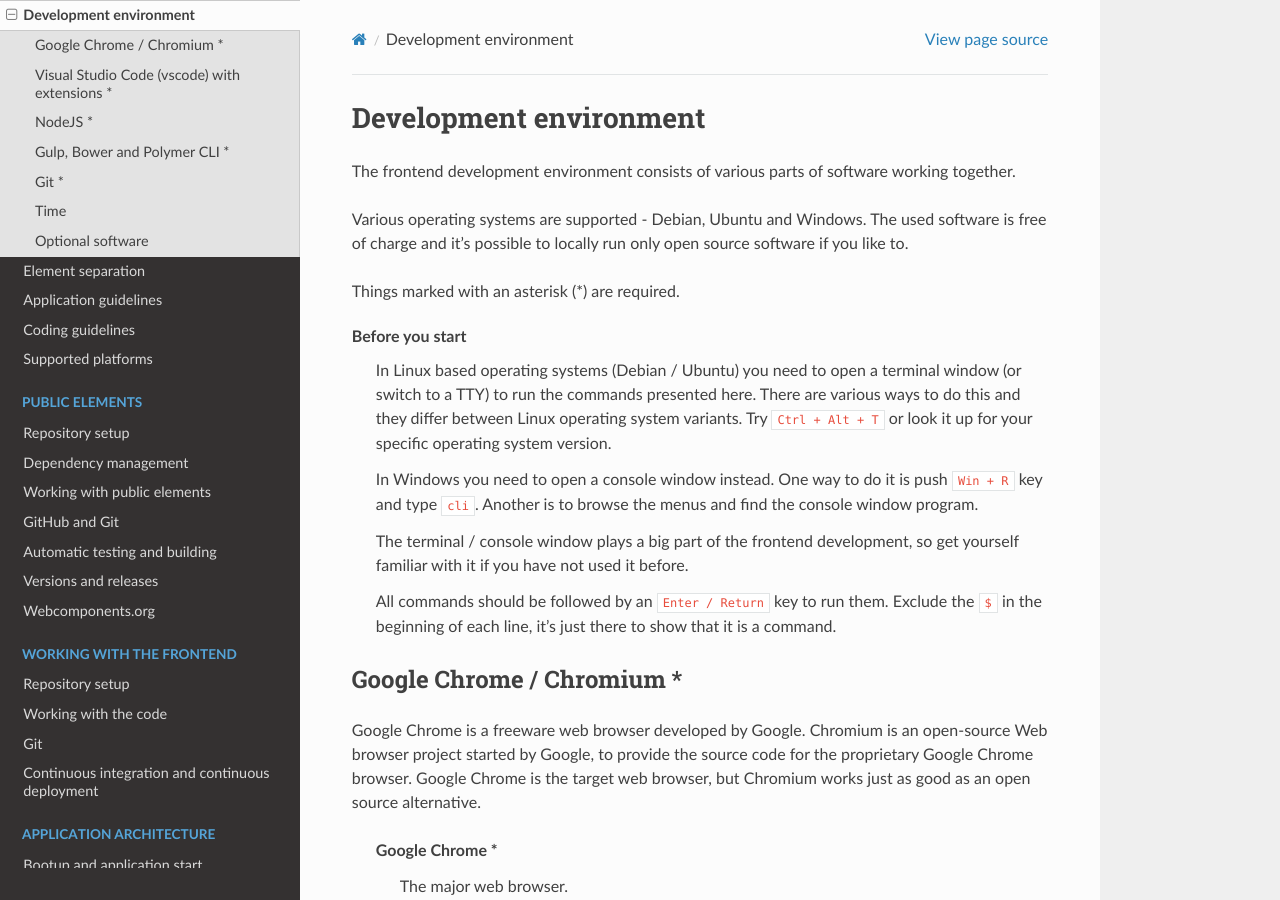
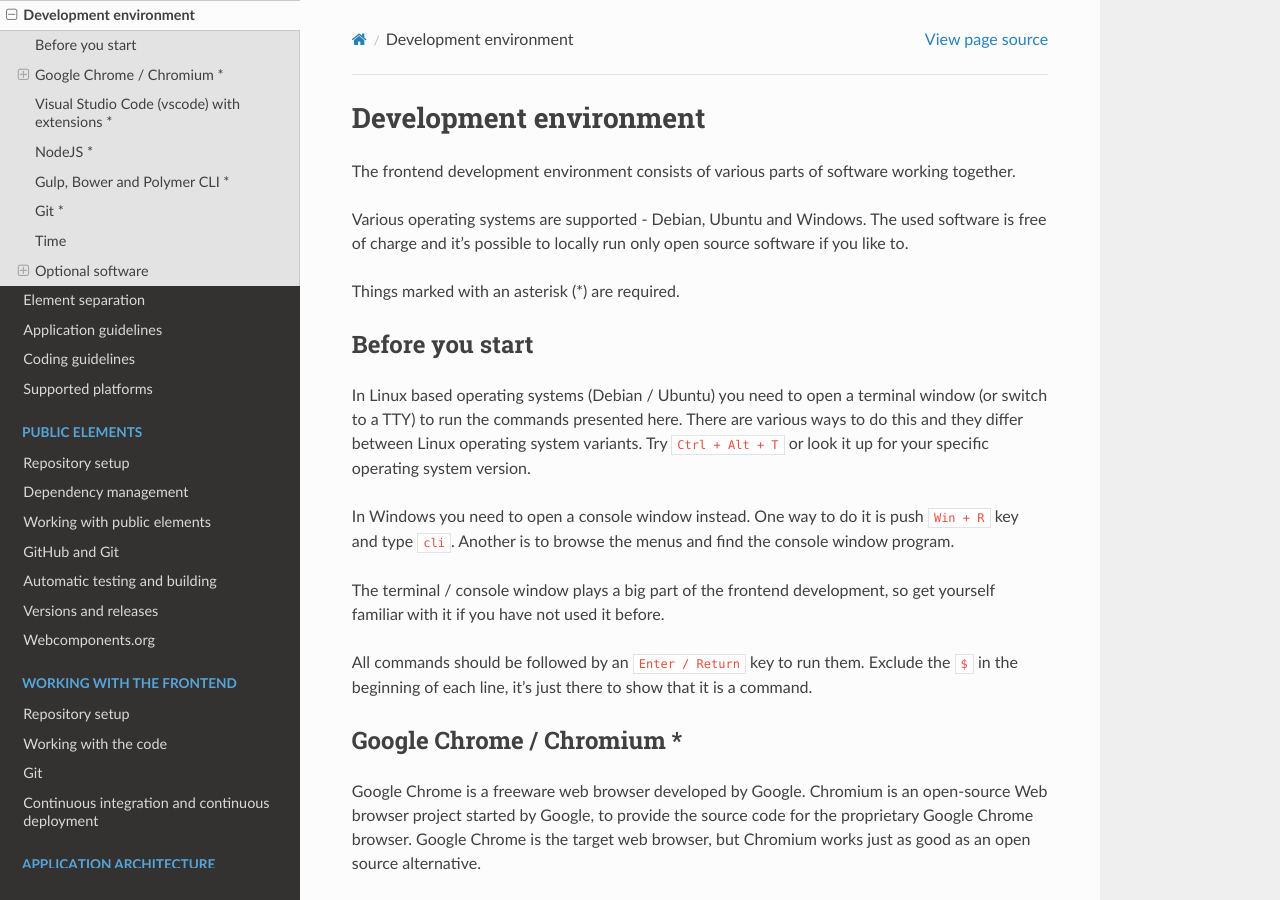
Before and after one commit to plumelo/cosmoz-frontend-rtd, a Sphinx documentation site: the page built from docs/intro/10-development-environment.rst, in a window 1280 px wide and 900 px high. Built offline with Sphinx 7.4.7 and the Read the Docs theme 2.0.0, drawn with Linux system fonts in a browser that asks for light colours.

Commit message:
docs/intro/10-development-environment, updating header formattings.

```diff
--- a/docs/intro/10-development-environment.rst
+++ b/docs/intro/10-development-environment.rst
@@ -1,5 +1,5 @@
 Development environment
------------------------
+=======================
 
 The frontend development environment consists of various parts of software
 working together.
@@ -11,50 +11,53 @@
 Things marked with an asterisk (*) are required.
 
 Before you start
-    In Linux based operating systems (Debian / Ubuntu) you need to open a
-    terminal window (or switch to a TTY) to run the commands presented here.
-    There are various ways to do this and they differ between Linux operating
-    system variants. Try ``Ctrl + Alt + T`` or look it up for your specific
-    operating system version.
+----------------
+In Linux based operating systems (Debian / Ubuntu) you need to open a
+terminal window (or switch to a TTY) to run the commands presented here.
+There are various ways to do this and they differ between Linux operating
+system variants. Try ``Ctrl + Alt + T`` or look it up for your specific
+operating system version.
 
-    In Windows you need to open a console window instead. One way to do it is
-    push ``Win + R`` key and type ``cli``. Another is to browse the menus and
-    find the console window program.
+In Windows you need to open a console window instead. One way to do it is
+push ``Win + R`` key and type ``cli``. Another is to browse the menus and
+find the console window program.
 
-    The terminal / console window plays a big part of the frontend development,
-    so get yourself familiar with it if you have not used it before.
+The terminal / console window plays a big part of the frontend development,
+so get yourself familiar with it if you have not used it before.
 
-    All commands should be followed by an ``Enter / Return`` key to run them.
-    Exclude the ``$`` in the beginning of each line, it's just there to show
-    that it is a command.
+All commands should be followed by an ``Enter / Return`` key to run them.
+Exclude the ``$`` in the beginning of each line, it's just there to show
+that it is a command.
 
 Google Chrome / Chromium *
-~~~~~~~~~~~~~~~~~~~~~~~~~~
+--------------------------
 
 Google Chrome is a freeware web browser developed by Google. Chromium is an
 open-source Web browser project started by Google, to provide the source code
 for the proprietary Google Chrome browser. Google Chrome is the target web
 browser, but Chromium works just as good as an open source alternative.
 
-    Google Chrome *
-        The major web browser.
+Google Chrome *
+~~~~~~~~~~~~~~~
+The major web browser.
 
-        Debian / Ubuntu / Windows:
-            Get it from the official `download page <https://www.google.se/chrome/>`_ and install it.
+Debian / Ubuntu / Windows:
+    Get it from the official `download page <https://www.google.se/chrome/>`_ and install it.
 
-    Chromium *
-        If you want an open source alternative.
+Chromium *
+~~~~~~~~~~
+If you want an open source alternative.
 
-        Debian/Ubuntu:
-            ``$ sudo apt-get install chromium``
+Debian/Ubuntu:
+    ``$ sudo apt-get install chromium``
 
-        Windows:
-            Get it from the `download page <https://chromium.woolyss.com/download/>`_ and install it.
+Windows:
+    Get it from the `download page <https://chromium.woolyss.com/download/>`_ and install it.
 
 .. _vscode:
 
 `Visual Studio Code (vscode) <https://code.visualstudio.com/>`_ with `extensions <https://marketplace.visualstudio.com/>`_ *
-~~~~~~~~~~~~~~~~~~~~~~~~~~~~~~~~~~~~~~~~~~~~~~~~~~~~~~~~~~~~~~~~~~~~~~~~~~~~~~~~~~~~~~~~~~~~~~~~~~~~~~~~~~~~~~~~~~~~~~~~~~~~
+----------------------------------------------------------------------------------------------------------------------------
 
 A code editor developed by Microsoft, freely available to download and use for
 the most common platforms, even in Linux based operating systems, enhanced by
@@ -73,7 +76,7 @@
     * `Marketplace <https://marketplace.visualstudio.com/>`_ - For the inspired to find more extensions
 
 `NodeJS <https://nodejs.org/en/download/>`_ *
-~~~~~~~~~~~~~~~~~~~~~~~~~~~~~~~~~~~~~~~~~~~~~
+---------------------------------------------
 
 An open source server framework, it's free, runs on various platforms and uses
 JavaScript. It's used to run the frontend and comes with the NPM package manager
@@ -91,7 +94,7 @@
     Download the installer from the official `download page <https://nodejs.org/en/download/>`_ and and run it.
 
 Gulp, Bower and Polymer CLI *
-~~~~~~~~~~~~~~~~~~~~~~~~~~~~~
+-----------------------------
 
 Gulp is a toolkit for automating painful or time-consuming tasks in your
 development workflow, Bower is a front-end package manager and Polymer CLI is
@@ -114,7 +117,7 @@
 .. _git-setup:
 
 `Git <https://git-scm.com/downloads>`_ *
-~~~~~~~~~~~~~~~~~~~~~~~~~~~~~~~~~~~~~~~~
+----------------------------------------
 
 Git is a distributed version control system, used to manage the frontend code
 repositories.
@@ -126,7 +129,7 @@
     ``$ sudo apt-get install git``
 
 Time
-~~~~
+----
 
 Make sure the time is correctly set on your computer as it is used when
 committing code and it will be noted in git log.
@@ -148,52 +151,58 @@
     `enable synchronization with a time server <https://www.windowscentral.com/how-manage-time-servers-windows-10>`_ to keep it correct.
 
 Optional software
-~~~~~~~~~~~~~~~~~
+-----------------
 
-    Meld
-        A a visual diff and merge tool targeted at developers. Useful to compare
-        file differences and similarities.
+Meld
+~~~~
 
-        Debian / Ubuntu:
-            ``$ sudo apt-get install meld``
+A a visual diff and merge tool targeted at developers. Useful to compare
+file differences and similarities.
 
-        Windows:
-            `Download <http://meldmerge.org/>`_ and run the installer.
+Debian / Ubuntu:
+    ``$ sudo apt-get install meld``
 
-    ModHeaders
-        A Google Chrome / Chromium extension enabling the possibility to show
-        the output of available-values API calls presented in the web browser
-        console by modifying HTTP headers sent to the server.
+Windows:
+    `Download <http://meldmerge.org/>`_ and run the installer.
 
-        Google Chrome / Chromium:
-            Get the extension from the `Chrome Web Store <https://chrome.google.com/webstore/detail/modheader/idgpnmonknjnojddfkpgkljpfnnfcklj>`_
+ModHeaders
+~~~~~~~~~~
 
-            Then click on the icon next to the address bar, then the plus (+)
-            and add:
+A Google Chrome / Chromium extension enabling the possibility to show
+the output of available-values API calls presented in the web browser
+console by modifying HTTP headers sent to the server.
 
-                Request header
+Google Chrome / Chromium:
+    Get the extension from the `Chrome Web Store <https://chrome.google.com/webstore/detail/modheader/idgpnmonknjnojddfkpgkljpfnnfcklj>`_
 
-                    Name: ``Accept``
+    Then click on the icon next to the address bar, then the plus (+)
+    and add:
 
-                    Value: ``application/json``
+        Request header
 
-                Filter
+            Name: ``Accept``
 
-                    Name: ``URL Pattern``
+            Value: ``application/json``
 
-                    Value: ``*cosmoz*available*``
+        Filter
 
-    Slack standalone application
-        Slack is a cloud-based set of proprietary team collaboration tools and
-        services used for collaboration. You can access it through the web, or
-        via an standalone application if you like. The following instructions
-        install that.
+            Name: ``URL Pattern``
 
-        Download the installer from the
-        `official page <https://slack.com/downloads>`_.
+            Value: ``*cosmoz*available*``
 
-        Debian / Ubuntu:
-            ``dpkg -i <downloaded file name>``
+Slack standalone application
+~~~~~~~~~~~~~~~~~~~~~~~~~~~~
 
-        Windows:
-            Run the downloaded installer file.
+Slack is a cloud-based set of proprietary team collaboration tools and
+services used for collaboration. You can access it through the web, or
+via an standalone application if you like. The following instructions
+install that.
+
+Download the installer from the
+`official page <https://slack.com/downloads>`_.
+
+Debian / Ubuntu:
+    ``dpkg -i <downloaded file name>``
+
+Windows:
+    Run the downloaded installer file.
```
